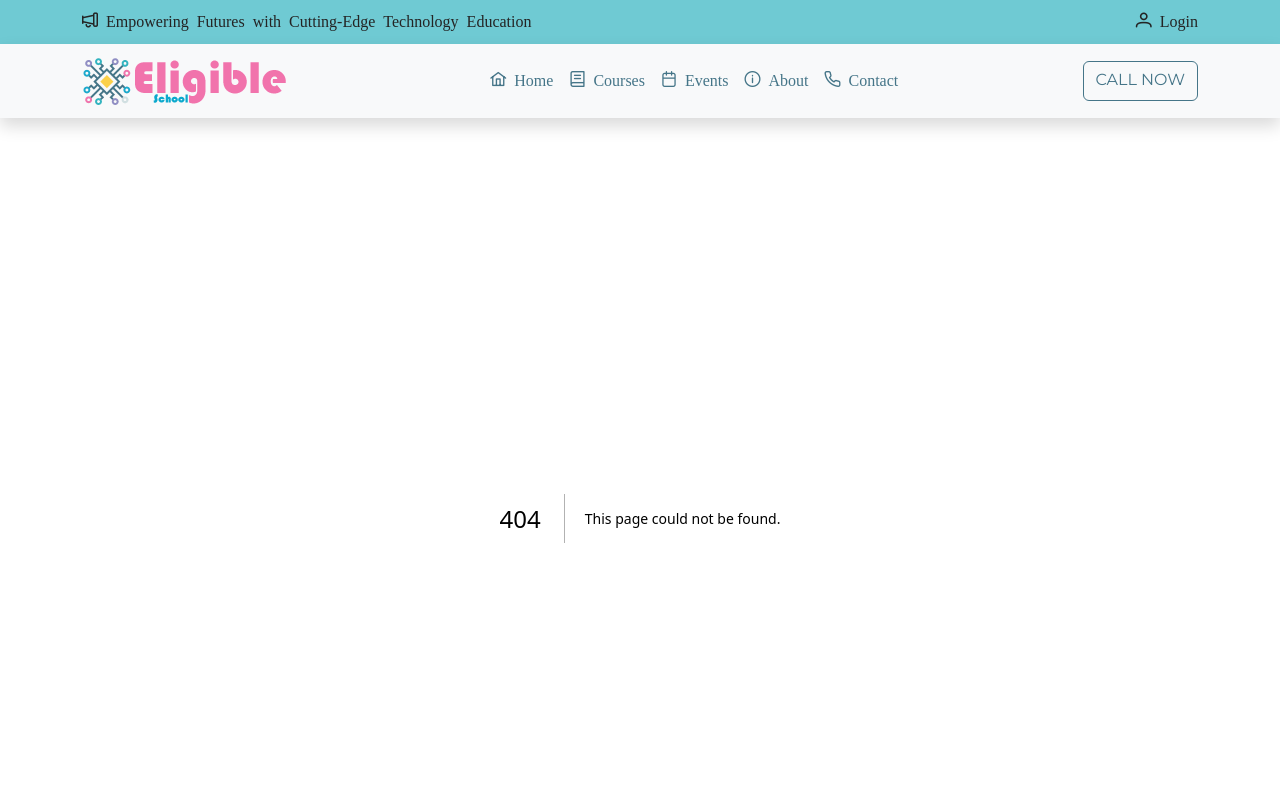
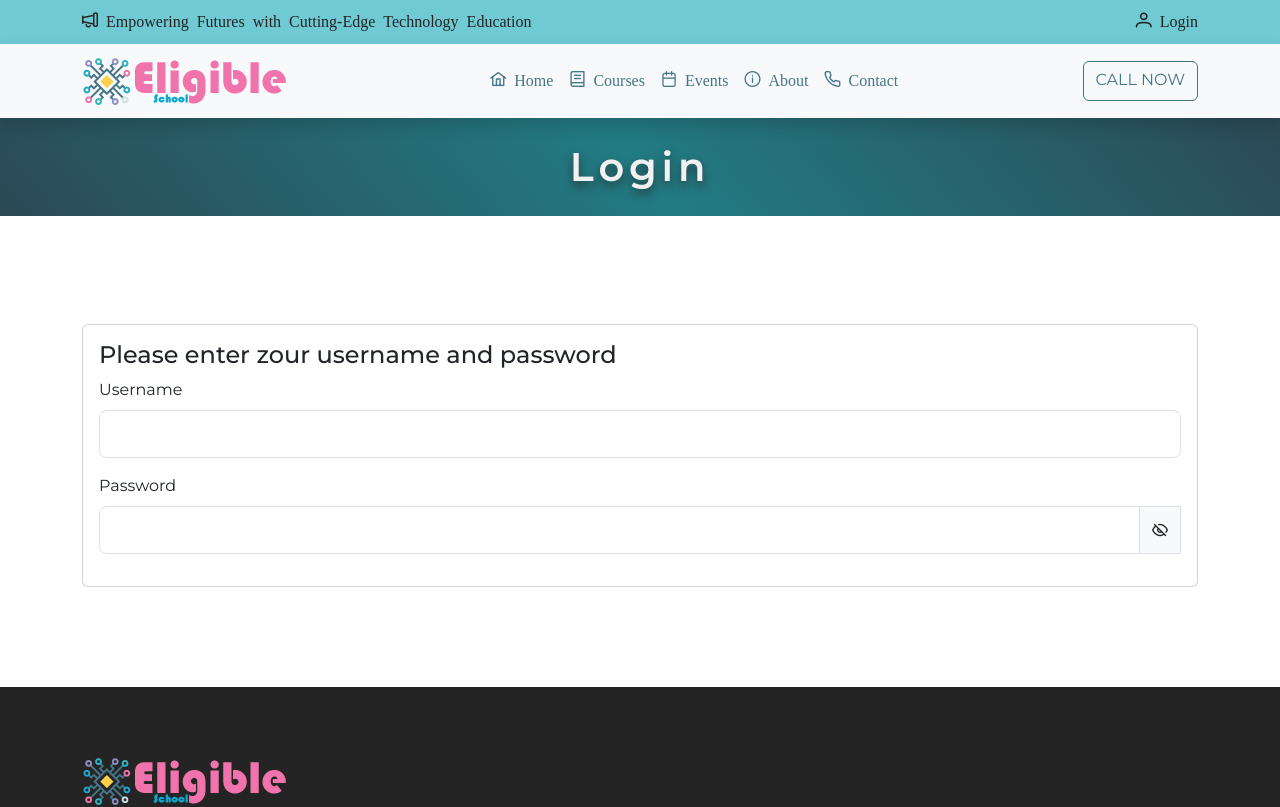
Before and after one commit to ffozdemir/eligibleschoolproject, a Next.js app: page /login in a window 1280 px wide. Before the commit this address had no page. Shown: the top 807 px of the page. Built offline with nearby package versions, Linux system fonts and the light colour scheme.

Commit message:
Add login page and form components: implement LoginForm with username and password fields, and create reusable TextInput and PasswordInput components

```diff
--- /dev/null
+++ b/src/app/login/page.js
@@ -0,0 +1,17 @@
+import PageHeader from "@/components/common/PageHeader";
+import Spacer from "@/components/common/Spacer";
+import LoginForm from "@/components/login/LoginForm";
+import React from "react";
+
+const Page = () => {
+  return (
+    <>
+      <PageHeader title="Login" />
+      <Spacer />
+      <LoginForm/>
+      <Spacer />
+    </>
+  );
+};
+
+export default Page;
--- /dev/null
+++ b/src/components/common/form-fields/PasswordInput.jsx
@@ -0,0 +1,35 @@
+import React, { useState } from "react";
+import { FormControl, FormGroup, FormLabel, InputGroup } from "react-bootstrap";
+
+const PasswordInput = (props) => {
+  const { label, error, className = "mb-3", ...rest } = props;
+
+  const [type, setType] = useState("password");
+
+  const handleClick = () => {
+    setType((prev) => (prev === "password" ? "text" : "password"));
+  };
+
+  return (
+    <FormGroup className={className} controlId={rest.name}>
+      <FormLabel>{label}</FormLabel>
+      <InputGroup>
+        <FormControl isInvalid={!!error} size="lg" type={type} {...rest} />
+        <InputGroup.Text
+          id="password"
+          onClick={handleClick}
+          style={{ cursor: "pointer" }}
+        >
+          {type === "password" ? (
+            <i className="pi pi-eye-slash"></i>
+          ) : (
+            <i className="pi pi-eye"></i>
+          )}
+        </InputGroup.Text>
+        <FormControl.Feedback type="invalid">{error}</FormControl.Feedback>
+      </InputGroup>
+    </FormGroup>
+  );
+};
+
+export default PasswordInput;
--- /dev/null
+++ b/src/components/common/form-fields/TextInput.jsx
@@ -0,0 +1,14 @@
+import React from "react";
+import { FormControl, FormGroup, FormLabel } from "react-bootstrap";
+
+const TextInput = ({ label, error, className = "mb-3", ...rest }) => {
+  return (
+    <FormGroup className={className} controlId={rest.name}>
+      <FormLabel>{label}</FormLabel>
+      <FormControl isInvalid={!!error} size="lg" {...rest} />
+      <FormControl.Feedback type="invalid">{error}</FormControl.Feedback>
+    </FormGroup>
+  );
+};
+
+export default TextInput;
--- /dev/null
+++ b/src/components/common/form-fields/index.js
@@ -0,0 +1,4 @@
+import TextInput from "./TextInput";
+import PasswordInput from "./PasswordInput";
+
+export { TextInput, PasswordInput };
--- /dev/null
+++ b/src/components/login/LoginForm.jsx
@@ -0,0 +1,26 @@
+"use client";
+import React from "react";
+import { Card, Col, Container, Form, Row } from "react-bootstrap";
+import { PasswordInput, TextInput } from "../common/form-fields";
+
+const LoginForm = () => {
+  return (
+    <Container>
+      <Row>
+        <Col>
+          <Card>
+            <Card.Body>
+              <h4>Please enter zour username and password</h4>
+              <Form>
+                <TextInput label="Username" name="username" />
+                <PasswordInput label="Password" name="password" />
+              </Form>
+            </Card.Body>
+          </Card>
+        </Col>
+      </Row>
+    </Container>
+  );
+};
+
+export default LoginForm;
```
Also changed, not shown: src/auth.js (+15 -1 lines).
